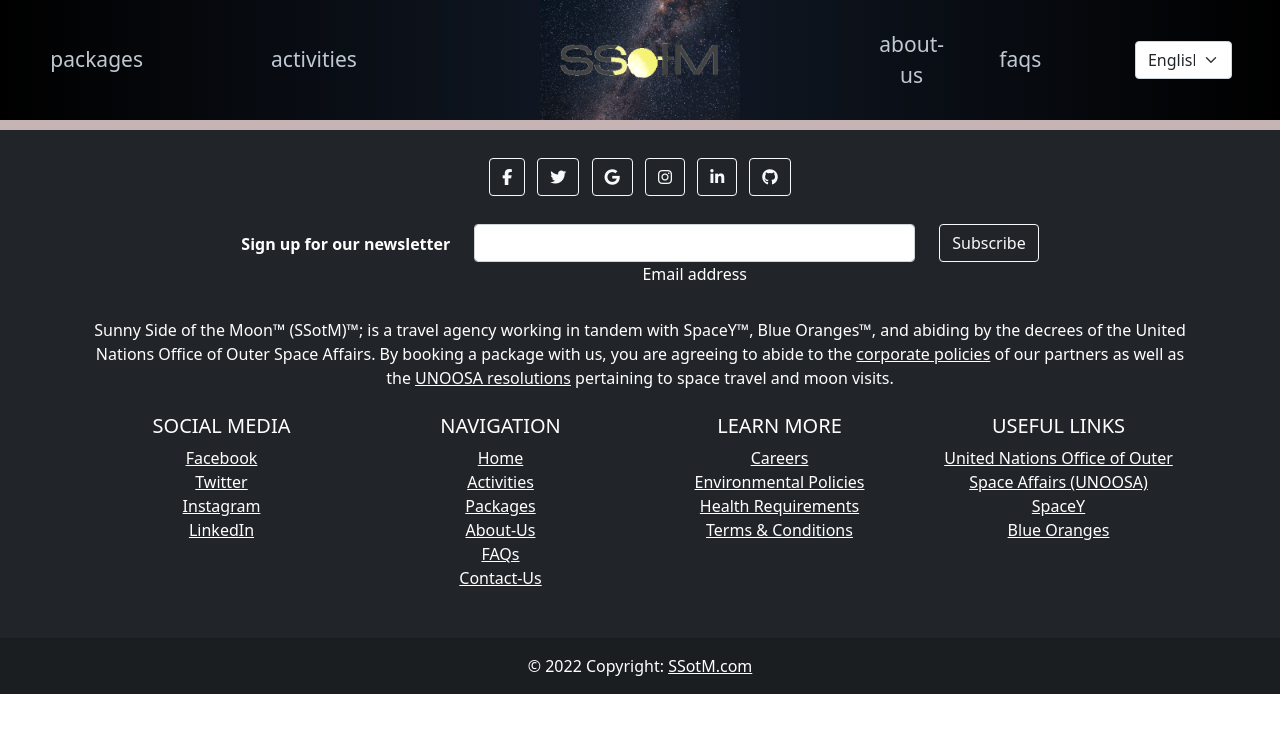
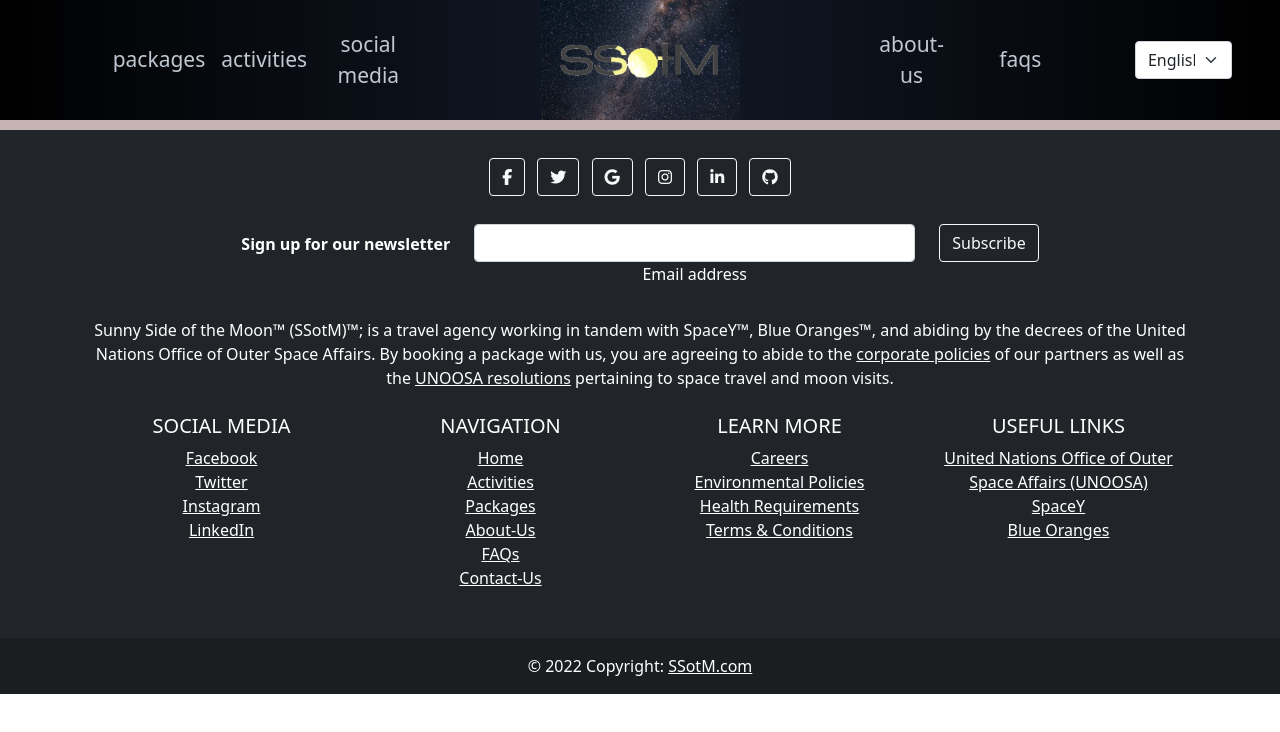
Before and after one commit to RamiChaouki/SSotM_UI, a plain HTML site: page template.html in a window 1280 px wide. Drawn offline with nearby package versions, Linux system fonts and the light colour scheme.

Commit message:
added new nav link (social media) and linked it to social.html

```diff
--- a/template.html
+++ b/template.html
@@ -40,12 +40,20 @@
         </a>
       </div>
 
-      <div class="col-md-2  nav-link " style="text-align:center">
+      <div class="col-md-1  nav-link " style="text-align:center">
+
+      </div>
+
+      <div class="col-md-1  nav-link " style="text-align:center">
         <a class="cus-nav-style" href="./activity-packages.html#packages">packages</a>
       </div>
 
-      <div class="col-md-2 nav-link" style="text-align:center">
+      <div class="col-md-1 nav-link" style="text-align:center">
         <a href="./activity-packages.html#activities" class="cus-nav-style">activities</a>
+      </div>
+
+      <div class="col-md-1  nav-link " style="text-align:center">
+        <a class="cus-nav-style" href="./social.html">social media</a>
       </div>
 
       <div class="col-md-4 d-none d-md-block" style="text-align:center">
```
Also changed, not shown: social.html (added).
